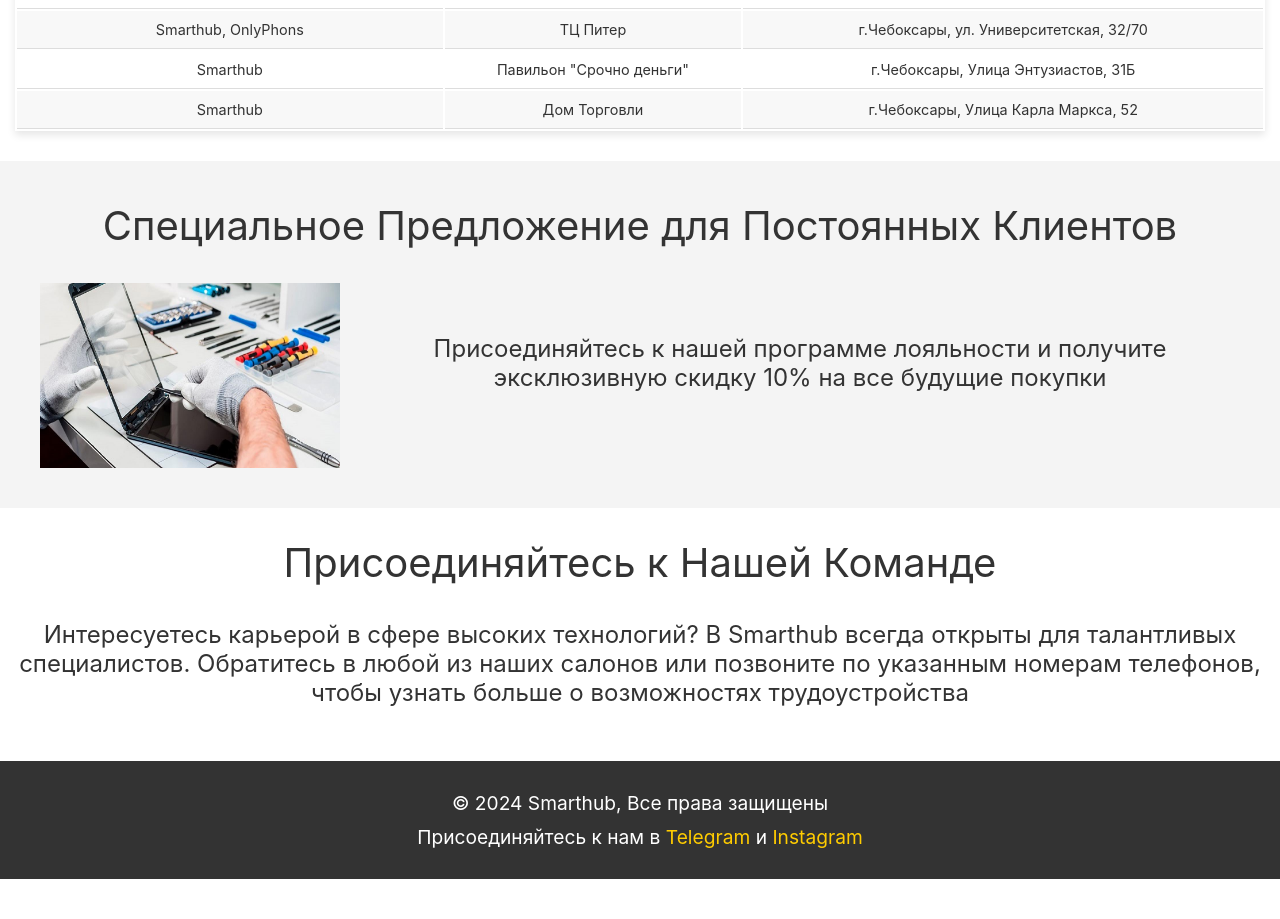
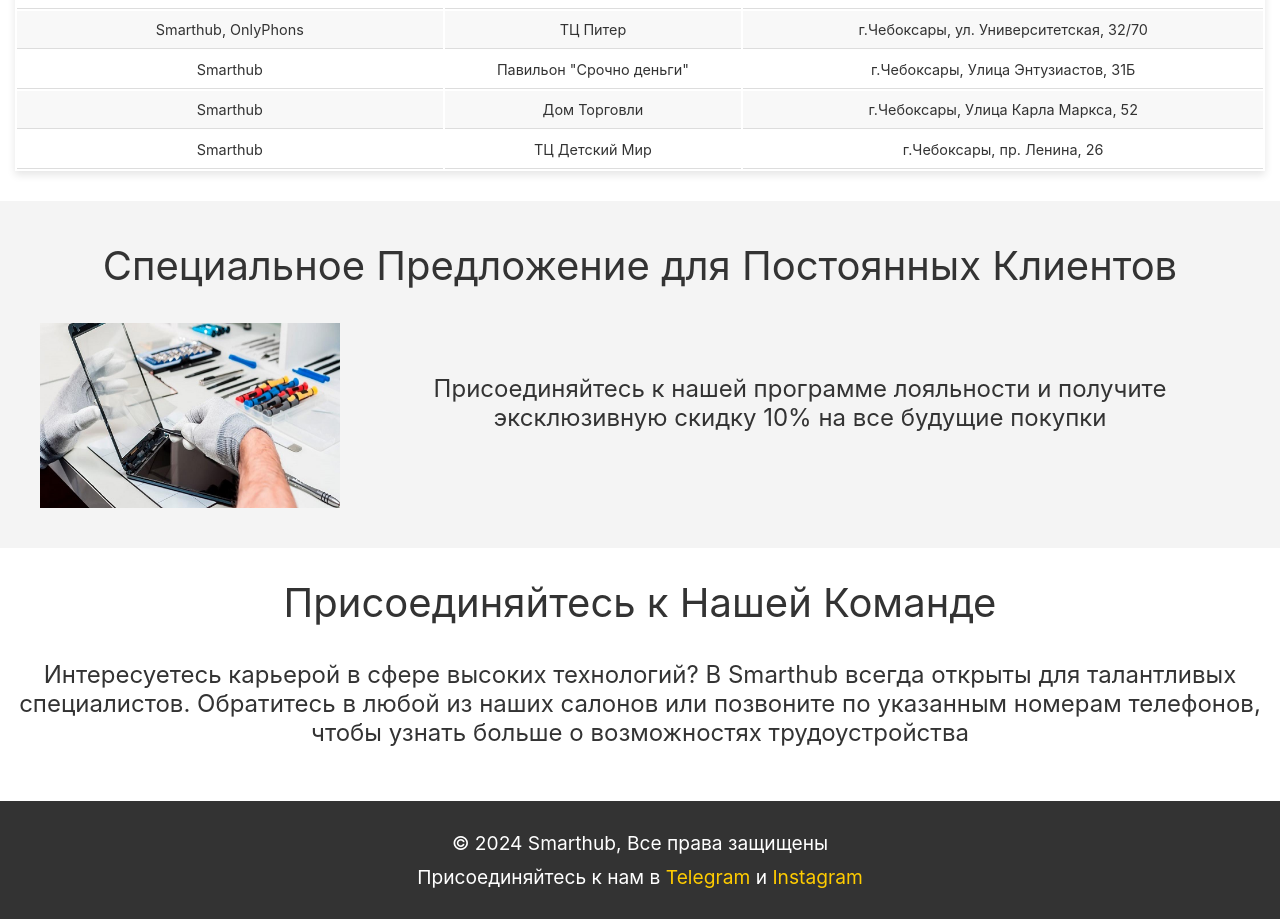
Before and after one commit to KarinaMashanova/smarthub.github.io, a plain HTML site: page index.html in a window 1280 px wide. Shown: the part 3808-4727 px from the top of the page. Before the commit the page ends 4687 px from the top, so only its background shows below. Drawn offline with Linux system fonts and the light colour scheme.

Commit message:
Add files via upload

```diff
--- a/index.html
+++ b/index.html
@@ -233,6 +233,11 @@
                     <td>Дом Торговли</td>
                     <td>г.Чебоксары, Улица Карла Маркса, 52</td>
                 </tr>
+                <tr>
+                    <td>Smarthub</td>
+                    <td>ТЦ Детский Мир</td>
+                    <td>г.Чебоксары, пр. Ленина, 26</td>
+                </tr>
             </table>
         </section>
 
```
